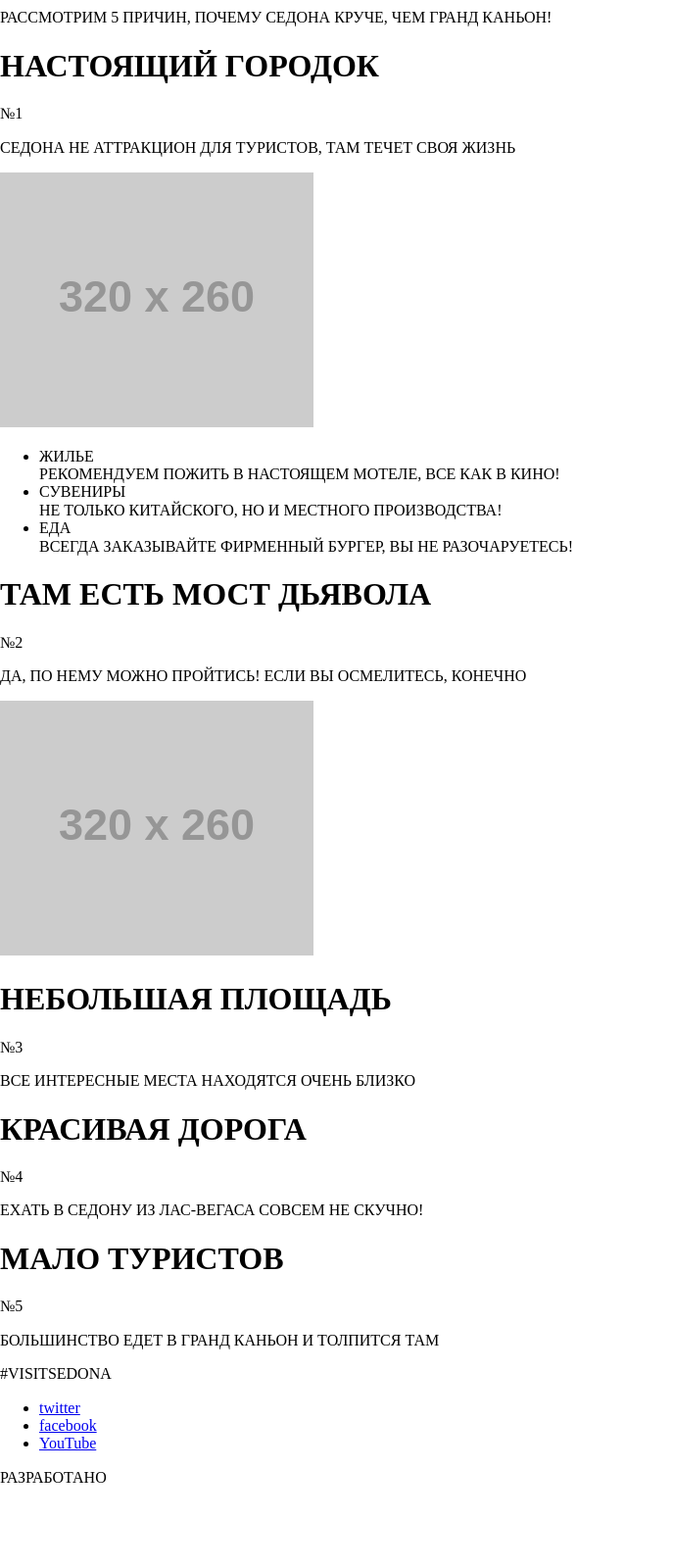
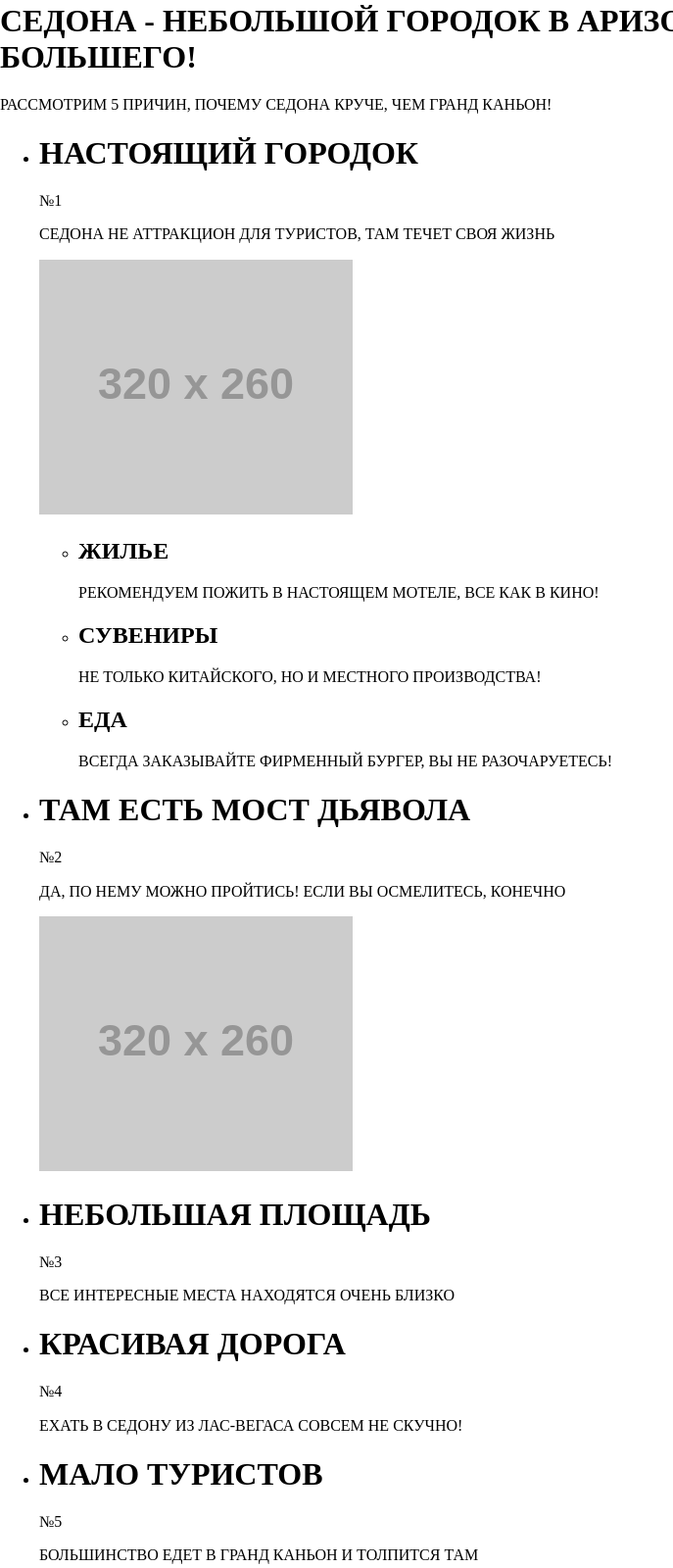
Before and after one commit to Rudolf31/1124569-sedona-20, a website: page source/index.html in a window 1280 px wide. Shown: the part 606-2206 px from the top of the page at 98% size, without its empty margins (0-687 px from the left). Before the commit the page ends 2139 px from the top, so only its background shows below. Drawn offline with nearby package versions, Linux system fonts and the light colour scheme; placeholder pictures from the web are drawn by us.

Commit message:
Исправленный начальный html код

```diff
--- a/source/index.html
+++ b/source/index.html
@@ -9,6 +9,9 @@
   <body class="page__body">
   <header class="page-header">
     <nav class="main-nav">
+      <a class="page-header__logo">
+        <img src="https://via.placeholder.com/101x84">
+      </a>
       <ul class="main-nav__list site-list">
         <li class="site-list__item"><a>ГЛАВНАЯ</a></li>
         <li class="site-list__item"><a href="#">ФОТО И ВИДЕО</a></li>
@@ -16,58 +19,59 @@
         <li class="site-list__item"><a href="#">HTML ACADEMY</a></li>
       </ul>
     </nav>
-    <a class="page-header__logo">
-      <img src="img/logotype-mini.png" alt="sedona">
-    </a>
-    <img src="https://via.placeholder.com/320x389">
+    <section class="hero-index">
+      <img src="https://via.placeholder.com/320x389">
+    </section>
   </header>
   <main class="page-main">
-    <div class="main__white-block">
-      <h1 class="main-caption">СЕДОНА - НЕБОЛЬШОЙ ГОРОДОК В АРИЗОНЕ, ЗАСЛУЖИВАЮЩИЙ БОЛЬШЕГО!</h1>
-      <p>РАССМОТРИМ 5 ПРИЧИН, ПОЧЕМУ СЕДОНА КРУЧЕ, ЧЕМ ГРАНД КАНЬОН!</p>
+    <div class="">
+      <h1 class="">СЕДОНА - НЕБОЛЬШОЙ ГОРОДОК В АРИЗОНЕ, ЗАСЛУЖИВАЮЩИЙ БОЛЬШЕГО!</h1>
+      <p class="">РАССМОТРИМ 5 ПРИЧИН, ПОЧЕМУ СЕДОНА КРУЧЕ, ЧЕМ ГРАНД КАНЬОН!</p>
     </div>
-    <div class="main__blue-block">
-      <h1 class="main-caption blue-block__title">НАСТОЯЩИЙ ГОРОДОК</h1>
-      <p class="blue-block__number">№1</p>
-      <p class="blue-block__text">СЕДОНА НЕ АТТРАКЦИОН ДЛЯ ТУРИСТОВ, ТАМ ТЕЧЕТ СВОЯ ЖИЗНЬ</p>
-    </div>
-    <img src="https://via.placeholder.com/320x260">
-    <section class="main-section">
-      <ul class="main-list">
-        <li class="list-item">ЖИЛЬЕ<br>РЕКОМЕНДУЕМ ПОЖИТЬ В НАСТОЯЩЕМ МОТЕЛЕ, ВСЕ КАК В КИНО!</li>
-        <li class="list-item">СУВЕНИРЫ<br>НЕ ТОЛЬКО КИТАЙСКОГО, НО И МЕСТНОГО ПРОИЗВОДСТВА!</li>
-        <li class="list-item">ЕДА<br>ВСЕГДА ЗАКАЗЫВАЙТЕ ФИРМЕННЫЙ БУРГЕР, ВЫ НЕ РАЗОЧАРУЕТЕСЬ!</li>
+    <section class="advantages">
+      <ul class="advantages__list">
+        <li class="advantages__item">
+          <h1 class="advantages__title">НАСТОЯЩИЙ ГОРОДОК</h1>
+          <p class="advantages__description">№1</p>
+          <p class="advantages__description">СЕДОНА НЕ АТТРАКЦИОН ДЛЯ ТУРИСТОВ, ТАМ ТЕЧЕТ СВОЯ ЖИЗНЬ</p>
+          <img src="https://via.placeholder.com/320x260">
+          <ul class="page-main__list">
+            <li class="list__item"><h2>ЖИЛЬЕ</h2> РЕКОМЕНДУЕМ ПОЖИТЬ В НАСТОЯЩЕМ МОТЕЛЕ, ВСЕ КАК В КИНО!</li>
+            <li class="list__item"><h2>СУВЕНИРЫ</h2>НЕ ТОЛЬКО КИТАЙСКОГО, НО И МЕСТНОГО ПРОИЗВОДСТВА!</li>
+            <li class="list__item"><h2>ЕДА</h2>ВСЕГДА ЗАКАЗЫВАЙТЕ ФИРМЕННЫЙ БУРГЕР, ВЫ НЕ РАЗОЧАРУЕТЕСЬ!</li>
+          </ul>
+        </li>
+        <li class="advantages__item">
+          <h1 class="advantages__title">ТАМ ЕСТЬ МОСТ ДЬЯВОЛА</h1>
+          <p class="advantages__description">№2</p>
+          <p class="advantages__description">ДА, ПО НЕМУ МОЖНО ПРОЙТИСЬ! ЕСЛИ ВЫ ОСМЕЛИТЕСЬ, КОНЕЧНО</p>
+          <img src="https://via.placeholder.com/320x260">
+        </li>
+        <li class="advantages__item">
+          <h1 class="advantages__title">НЕБОЛЬШАЯ ПЛОЩАДЬ</h1>
+          <p class="advantages__description">№3</p>
+          <p class="advantages__description">ВСЕ ИНТЕРЕСНЫЕ МЕСТА НАХОДЯТСЯ ОЧЕНЬ БЛИЗКО</p>
+        </li>
+        <li class="advantages__item">
+          <h1 class="advantages__title">КРАСИВАЯ ДОРОГА</h1>
+          <p class="advantages__description">№4</p>
+          <p class="advantages__description">ЕХАТЬ В СЕДОНУ ИЗ ЛАС-ВЕГАСА СОВСЕМ НЕ СКУЧНО!</p>
+        </li>
+        <li class="advantages__item">
+          <h1 class="advantages__title">МАЛО ТУРИСТОВ</h1>
+          <p class="advantages__description">№5</p>
+          <p class="advantages__description">БОЛЬШИНСТВО ЕДЕТ В ГРАНД КАНЬОН И ТОЛПИТСЯ ТАМ</p>
+        </li>
       </ul>
     </section>
-    <div class="main__blue-block">
-      <h1 class="main-caption blue-block__title">ТАМ ЕСТЬ МОСТ ДЬЯВОЛА</h1>
-      <p class="blue-block__number">№2</p>
-      <p class="blue-block__text">ДА, ПО НЕМУ МОЖНО ПРОЙТИСЬ! ЕСЛИ ВЫ ОСМЕЛИТЕСЬ, КОНЕЧНО</p>
-    </div>
-    <img src="https://via.placeholder.com/320x260">
-    <div class="main__white-block">
-      <h1 class="main-caption white-block__title">НЕБОЛЬШАЯ ПЛОЩАДЬ</h1>
-      <p class="top-number">№3</p>
-      <p class="white-block__text">ВСЕ ИНТЕРЕСНЫЕ МЕСТА НАХОДЯТСЯ ОЧЕНЬ БЛИЗКО</p>
-    </div>
-    <div class="main__white-block">
-      <h1 class="main-caption white-block__title">КРАСИВАЯ ДОРОГА</h1>
-      <p class="top-number">№4</p>
-      <p class="white-block__text">ЕХАТЬ В СЕДОНУ ИЗ ЛАС-ВЕГАСА СОВСЕМ НЕ СКУЧНО!</p>
-    </div>
-    <div class="main__white-block">
-      <h1 class="main-caption white-block__title">МАЛО ТУРИСТОВ</h1>
-      <p class="top-number">№5</p>
-      <p class="white-block__text">БОЛЬШИНСТВО ЕДЕТ В ГРАНД КАНЬОН И ТОЛПИТСЯ ТАМ</p>
-    </div>
   </main>
-  <footer>
+  <footer class="footer">
     <p class="footer__hashtag">#VISITSEDONA</p>
-    <div>
-      <ul class="social-network">
-        <li><a href="#" class="social-icon"><img src=""  alt="">twitter</a></li>
-        <li><a href="#" class="social-icon"><img src=""  alt="">facebook</a></li>
-        <li><a href="#" class="social-icon"><img src="" alt="">YouTube</a></li>
+    <div class="socials">
+      <ul class="socials__list">
+        <li><a href="#" class="socials__link"><img src=""  alt="">twitter</a></li>
+        <li><a href="#" class="socials__link"><img src=""  alt="">facebook</a></li>
+        <li><a href="#" class="socials__link"><img src="" alt="">YouTube</a></li>
       </ul>
     </div>
     <p class="footer__author">РАЗРАБОТАНО</p>
```
Also changed, not shown: source/form.html (+9 -7 lines), source/photo.html (+9 -7 lines).
